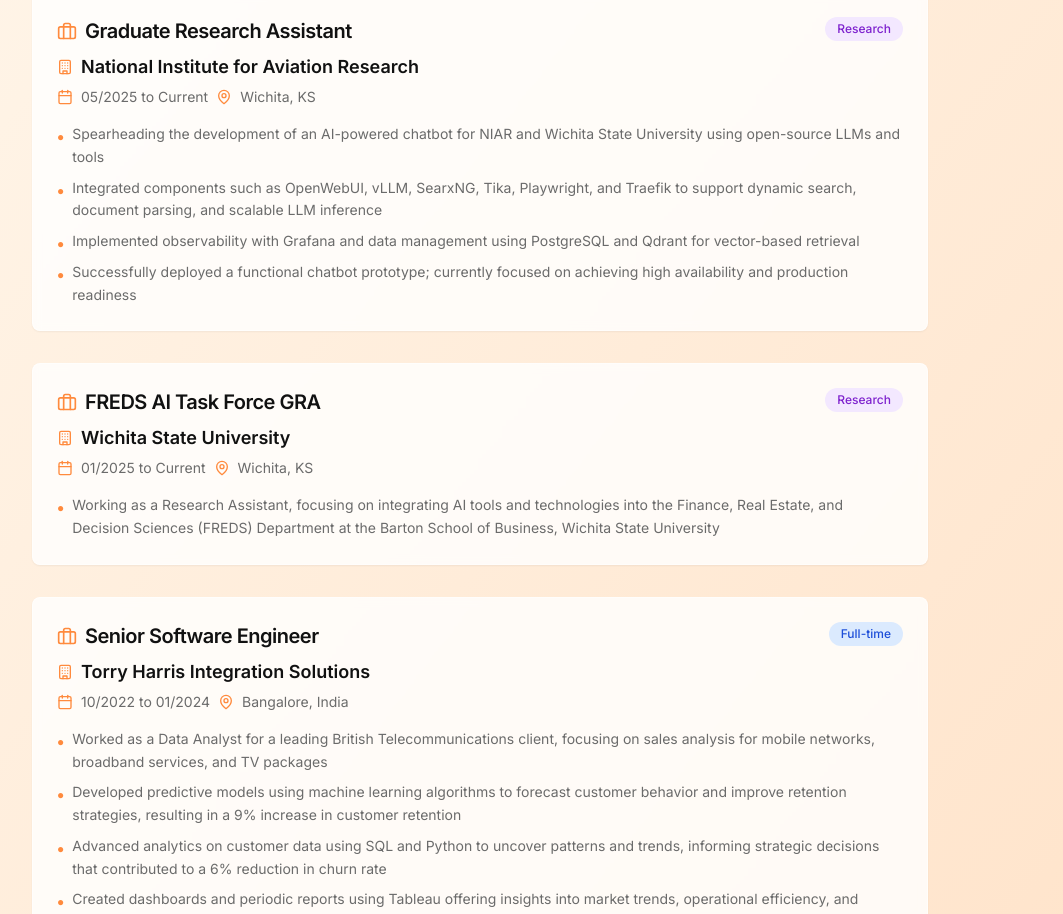
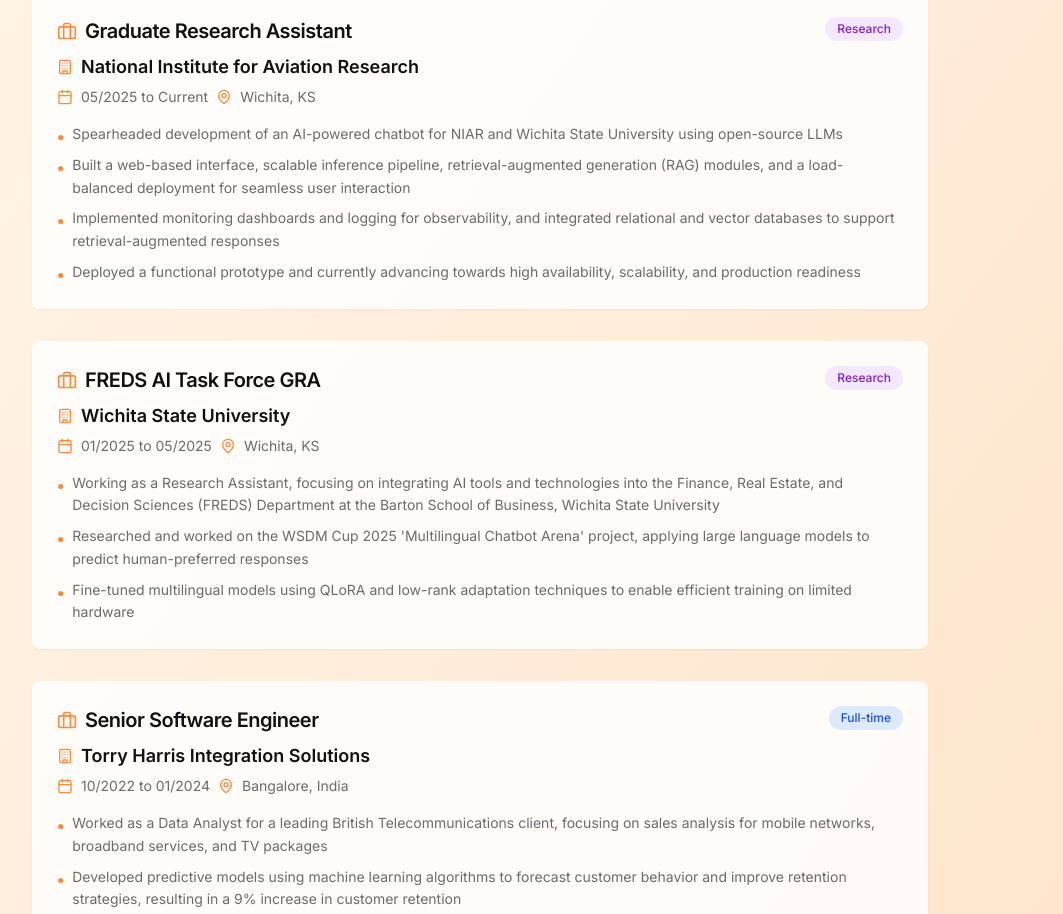
Before and after one commit to devikamsba2024/portfolio_website, a Next.js app: page / in a window 1280 px wide. Shown: the part 2384-3298 px from the top of the page, without its empty margins (160-1223 px from the left). Built offline with nearby package versions, Linux system fonts and the light colour scheme.

Commit message:
Update professional experience with enhanced details and project information

```diff
--- a/src/components/sections/experience.tsx
+++ b/src/components/sections/experience.tsx
@@ -13,10 +13,10 @@
     period: "05/2025 to Current",
     type: "Research",
     responsibilities: [
-      "Spearheading the development of an AI-powered chatbot for NIAR and Wichita State University using open-source LLMs and tools",
-      "Integrated components such as OpenWebUI, vLLM, SearxNG, Tika, Playwright, and Traefik to support dynamic search, document parsing, and scalable LLM inference",
-      "Implemented observability with Grafana and data management using PostgreSQL and Qdrant for vector-based retrieval",
-      "Successfully deployed a functional chatbot prototype; currently focused on achieving high availability and production readiness"
+      "Spearheaded development of an AI-powered chatbot for NIAR and Wichita State University using open-source LLMs",
+      "Built a web-based interface, scalable inference pipeline, retrieval-augmented generation (RAG) modules, and a load-balanced deployment for seamless user interaction",
+      "Implemented monitoring dashboards and logging for observability, and integrated relational and vector databases to support retrieval-augmented responses",
+      "Deployed a functional prototype and currently advancing towards high availability, scalability, and production readiness"
     ]
   },
   {
@@ -24,10 +24,12 @@
     title: "FREDS AI Task Force GRA",
     company: "Wichita State University",
     location: "Wichita, KS",
-    period: "01/2025 to Current",
+    period: "01/2025 to 05/2025",
     type: "Research",
     responsibilities: [
-      "Working as a Research Assistant, focusing on integrating AI tools and technologies into the Finance, Real Estate, and Decision Sciences (FREDS) Department at the Barton School of Business, Wichita State University"
+      "Working as a Research Assistant, focusing on integrating AI tools and technologies into the Finance, Real Estate, and Decision Sciences (FREDS) Department at the Barton School of Business, Wichita State University",
+      "Researched and worked on the WSDM Cup 2025 'Multilingual Chatbot Arena' project, applying large language models to predict human-preferred responses",
+      "Fine-tuned multilingual models using QLoRA and low-rank adaptation techniques to enable efficient training on limited hardware"
     ]
   },
   {
```
